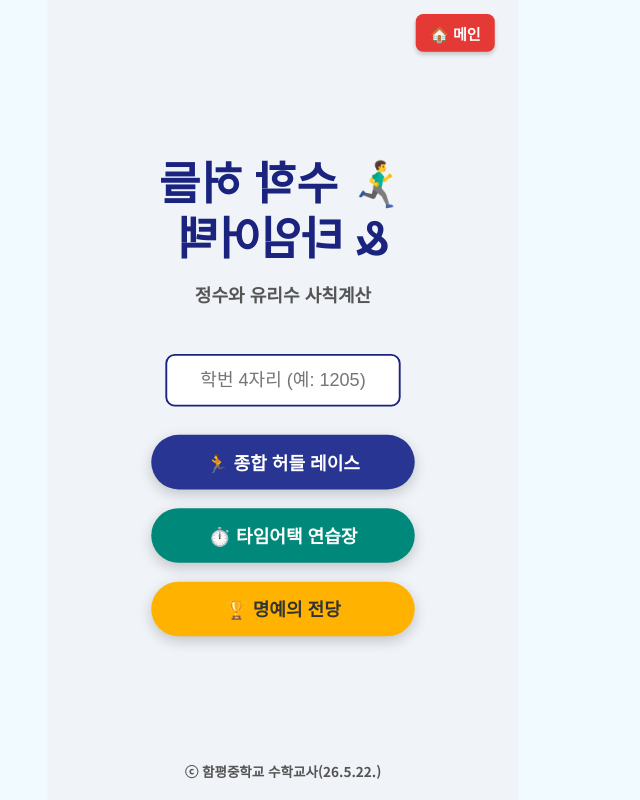
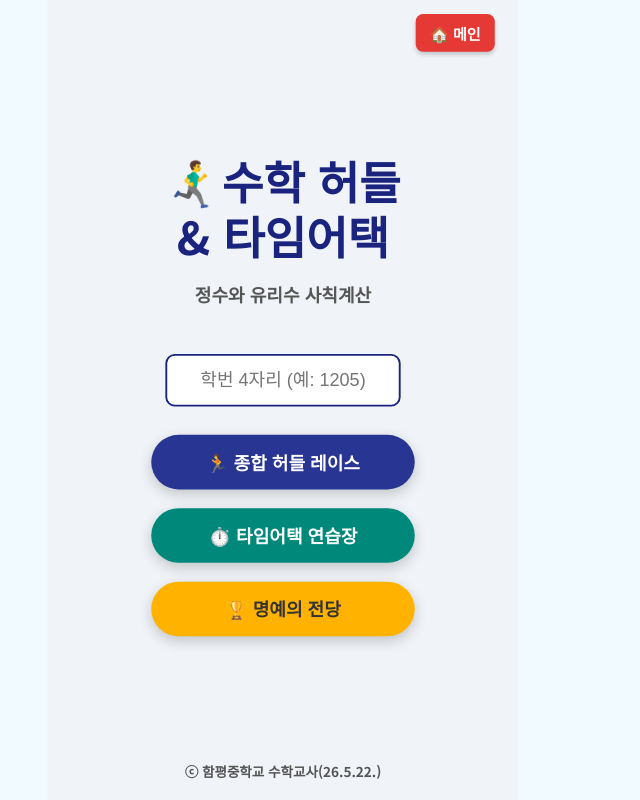
Before and after one commit to ellamoonjs/mathtown3, a plain HTML site: page index.html in a window 1280 px wide. Shown: the whole page, without its empty margins (357-997 px from the left). Drawn offline with nearby package versions, Linux system fonts and the light colour scheme.

Commit message:
deploy: 9b1ab93fe8e5a5dd410a6718966472d1f3711bec

```diff
--- a/index.html
+++ b/index.html
@@ -154,7 +154,7 @@
     <div id="start-screen" class="screen">
         <button class="exit-btn" onclick="resetGame()">🏠 메인</button>
         <div class="title-box">
-            <h1><span style="display:inline-block; transform:scaleX(-1);">🏃‍♂️ 수학 허들<br>& 타임어택</h1>
+            <h1><span style="display:inline-block; transform:scaleX(-1);">🏃‍♂️ </span>수학 허들<br>& 타임어택</h1>
             <p>정수와 유리수 사칙계산</p>
         </div>
         <input type="tel" id="student-id" class="student-id-input" placeholder="학번 4자리 (예: 1205)" maxlength="4" oninput="this.value = this.value.replace(/[^0-9]/g, '').slice(0, 4);">
```
